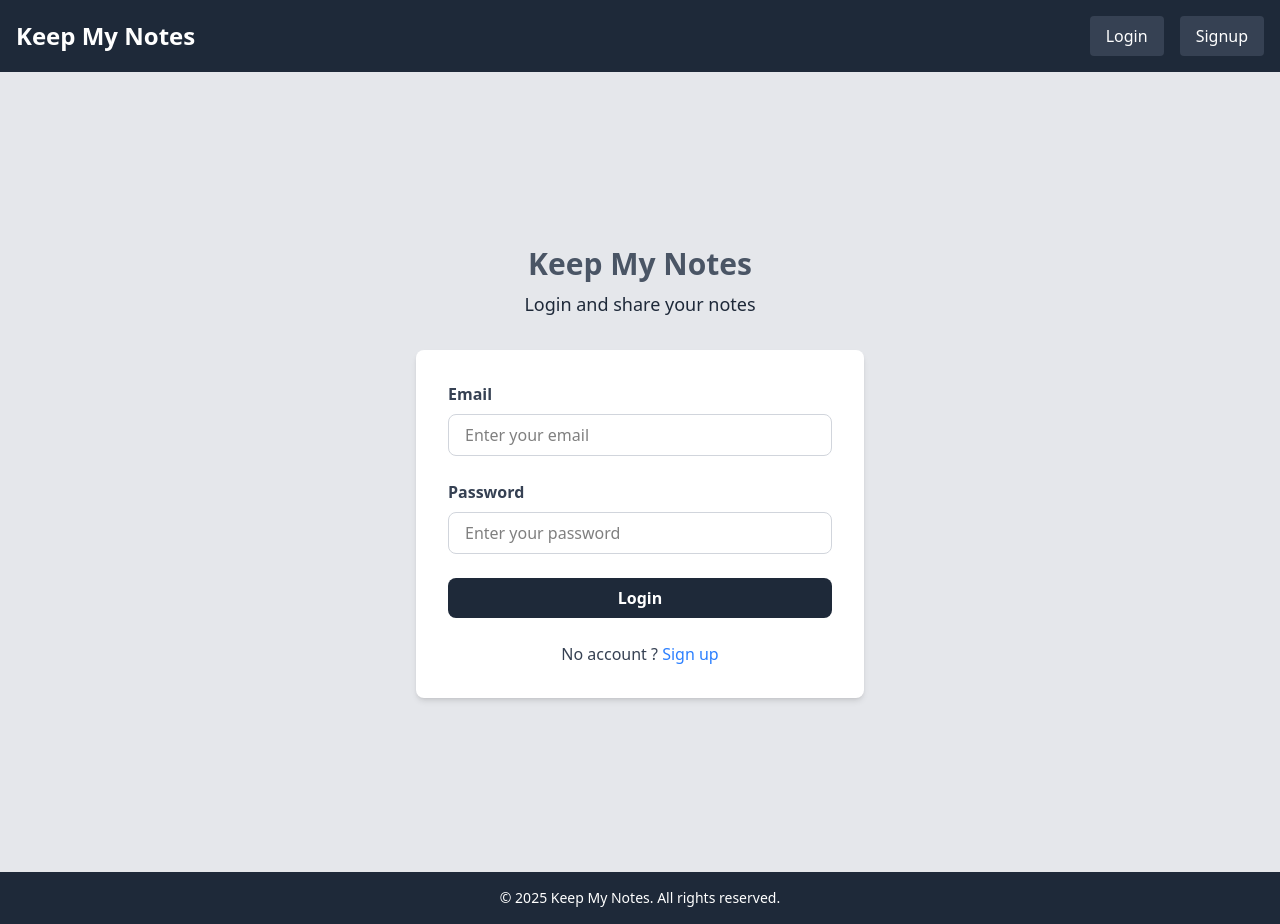
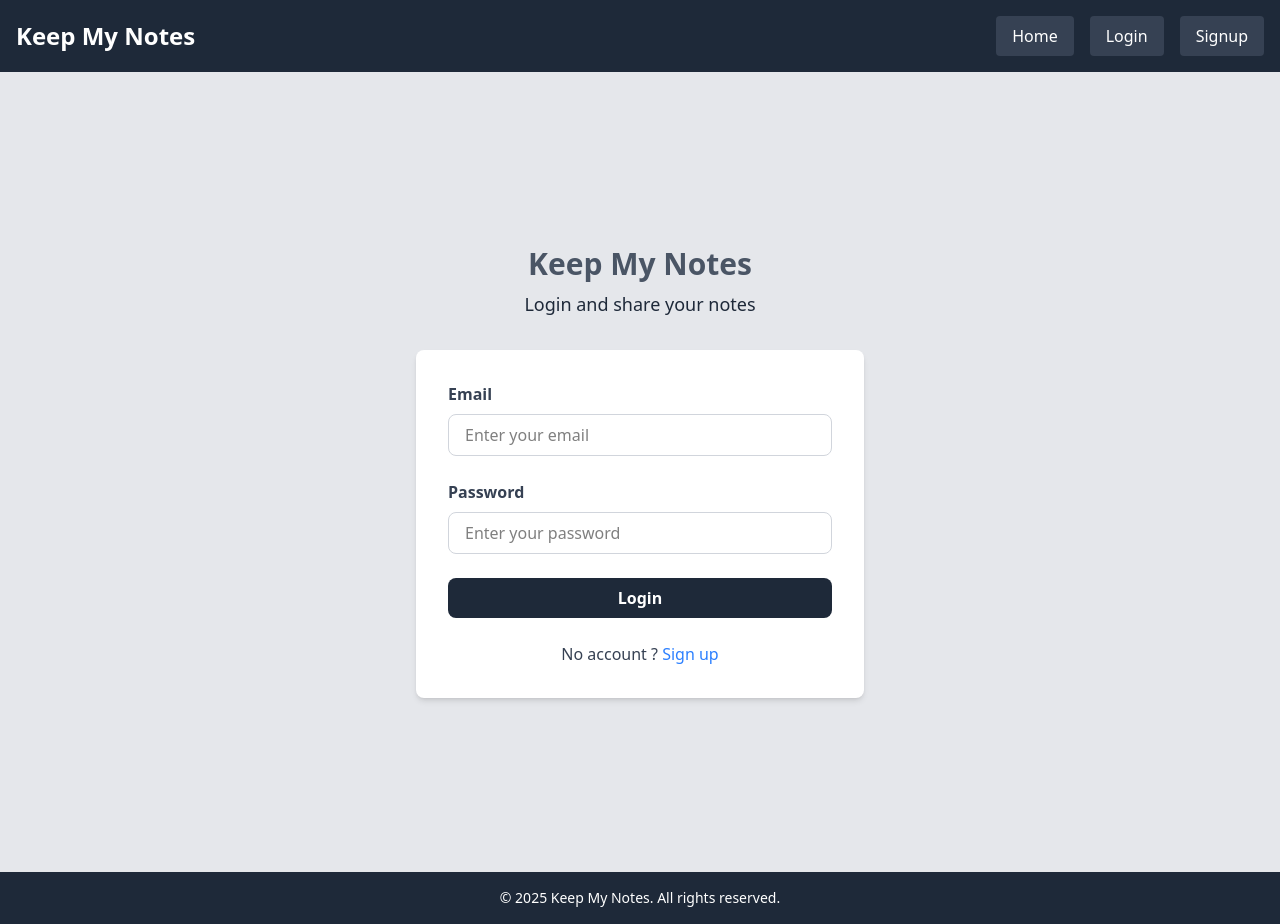
Before and after one commit to Gregory-Alexis/KeepMyNote, a React (Vite) app in the folder frontend/: page /login in a window 1280 px wide. Built offline with nearby package versions, Linux system fonts and the light colour scheme; no server answers.

Commit message:
add home route & the title app in the navbar now redirect to home to

```diff
--- a/frontend/src/components/Navbar.tsx
+++ b/frontend/src/components/Navbar.tsx
@@ -14,9 +14,17 @@ const Navbar = () => {
     <nav className='bg-gray-800 text-white flex justify-between items-center p-4'>
       {isAuthenticated && <span className='text-2xl'>Welcome {user?.username}</span>}
 
-      <span className=' text-2xl font-bold'>Keep My Notes</span>
+      <Link to='/' className=' text-2xl font-bold'>
+        Keep My Notes
+      </Link>
 
       <div className='flex justify-end space-x-4 '>
+        <Link
+          to='/'
+          className='bg-gray-700 px-4 py-2 rounded  transform transition duration-300 hover:bg-gray-500'
+        >
+          Home
+        </Link>
         {!isAuthenticated ? (
           <Link
             to='login'
```
